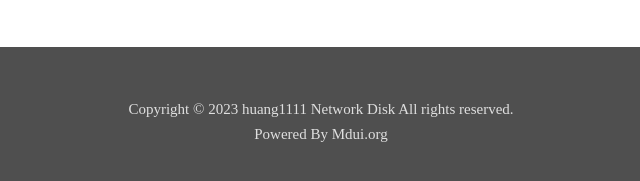
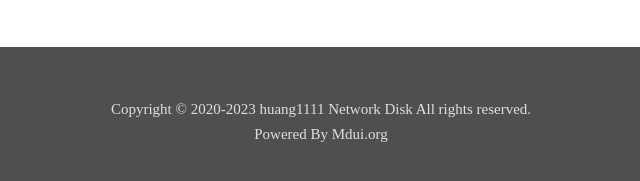
Before and after one commit to LiuNianJiang/h1, a plain HTML site: page index.html in a window 1280 px wide. Shown: the part 949-1130 px from the top of the page, 319-959 px from the left. Drawn offline with Linux system fonts and the light colour scheme.

Commit message:
Update index.html

```diff
--- a/index.html
+++ b/index.html
@@ -120,6 +120,6 @@
 				</div>
 			</div>
 		</div>
-		<footer>Copyright © 2023 huang1111 Network Disk All rights reserved.<br>Powered By Mdui.org</footer>
+		<footer>Copyright © 2020-2023 huang1111 Network Disk All rights reserved.<br>Powered By Mdui.org</footer>
 	</body>
 </html>
```
